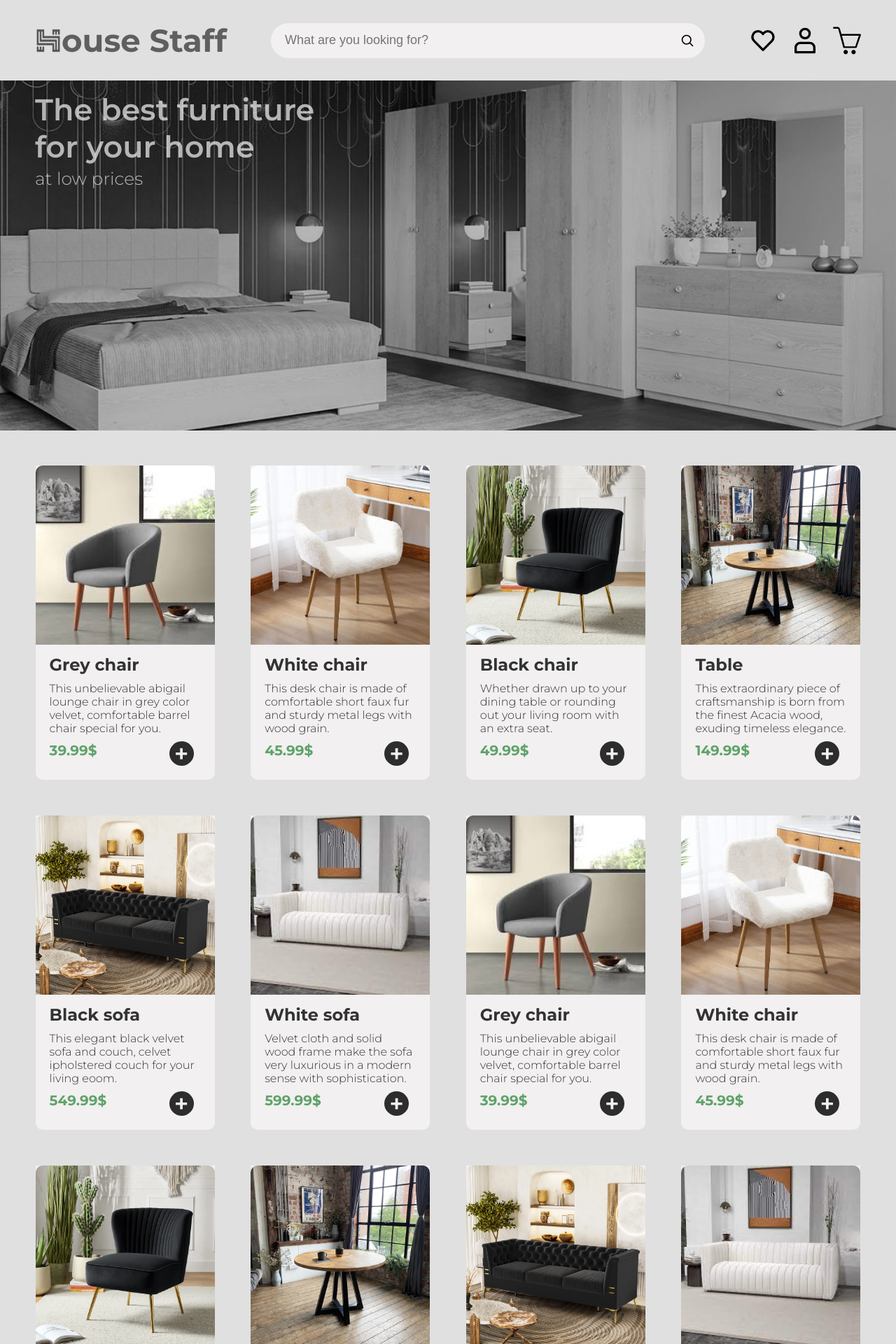
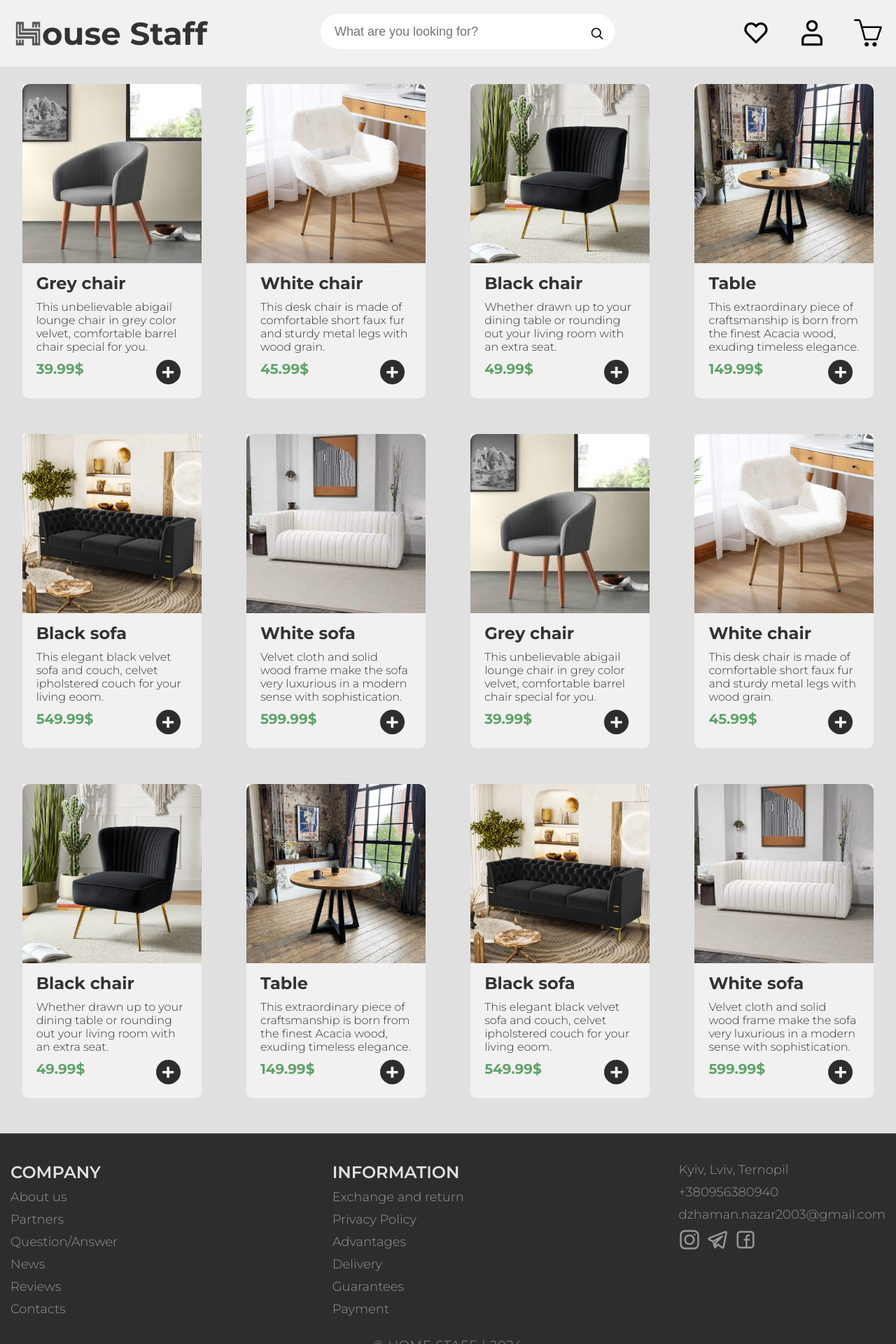
Before and after one commit to Dzhaman-Nazarii/furniture-store, a React (Create React App) app: page / in a window 1280 px wide. Shown: the top 1920 px of the page at 70% size. Built offline with nearby package versions, Linux system fonts and the light colour scheme.

Commit message:
improve style, add container, fixed header

```diff
--- a/src/components/app/App.module.css
+++ b/src/components/app/App.module.css
@@ -1,4 +1,36 @@
-.wrapper {
+.app_wrapper {
+	width: 100%;
+	margin: 0 auto;
+	position: relative;
+}
+
+.app_header {
+	position: fixed;
+	margin: 0 auto;
+	width: 100%;
+	background: #f2f0f0;
+	z-index: 1000;
+}
+
+.app_header_content {
 	width: 1280px;
-	margin: 50px auto;
+	margin: 0 auto;
 }
+
+.app_main {
+	padding-top: 120px;
+	width: 1280px;
+	margin: 0 auto;
+}
+
+.app_footer {
+	background: #2d2d2d;
+	padding: 40px 0 20px;
+	border-top: 1px solid rgba(255, 255, 255, 0.1);
+	border-bottom: 1px solid rgba(255, 255, 255, 0.1);
+}
+
+.app_footer_content {
+	width: 1280px;
+	margin: 0 auto;
+}
--- a/src/components/app/App.tsx
+++ b/src/components/app/App.tsx
@@ -1,3 +1,4 @@
+import css from "./App.module.css";
 import { Routes, Route } from "react-router-dom";
 import { Home } from "../../pages/Home";
 import { Favourite } from "../../pages/Favourite";
@@ -9,8 +10,13 @@ import { Profile } from "../../pages/Profile";
 
 export const App: FC = () => {
 	return (
-		<>
+		<div className={css.app_wrapper}>
+			<header className={css.app_header}>
+				<div className={css.app_header_content}>
 					<Header />
+				</div>
+			</header>
+			<main className={css.app_main}>
 				<Routes>
 					<Route
 						path="/favourite"
@@ -29,7 +35,12 @@ export const App: FC = () => {
 						Component={Home}
 					/>
 				</Routes>
+			</main>
+			<footer className={css.app_footer}>
+				<div className={css.app_footer_content}>
 					<Footer />
-		</>
+				</div>
+			</footer>
+		</div>
 	);
 };
--- a/src/components/footer/Footer.module.css
+++ b/src/components/footer/Footer.module.css
@@ -1,20 +1,9 @@
-.footer {
-	background: #2d2d2d;
-    padding: 40px 0 20px;
-	border-top: 1px solid rgba(255, 255, 255, 0.1);
-    border-bottom: 1px solid rgba(255, 255, 255, 0.1);
-}
-
 .footer_top {
 	margin: 0 auto;
 	padding: 0 15px;
 	display: flex;
 	flex-wrap: wrap;
-	justify-content: space-evenly;
-}
-
-.footer_colummn {
-    border-left: 1px solid rgba(255, 255, 255, 0.1);
+	justify-content: space-between;
 }
 
 .footer_title {
--- a/src/components/footer/Footer.tsx
+++ b/src/components/footer/Footer.tsx
@@ -6,36 +6,29 @@ import facebookSvg from "../../img/facebook.svg";
 
 export const Footer: FC = () => {
 	return (
-		<footer className={css.footer}>
+		<>
 			<div className={css.footer_top}>
 				<div className={css.footer_container}>
-					<div className={css.footer_colummn}>
 					<h3 className={css.footer_title}>Company</h3>
 					<nav className={css.footer_nav}>
 						<ul className={css.footer_list}>
 							<li className={css.footer_item}>About us</li>
 							<li className={css.footer_item}>Partners</li>
-								<li className={css.footer_item}>
-									Question/Answer
-								</li>
+							<li className={css.footer_item}>Question/Answer</li>
 							<li className={css.footer_item}>News</li>
 							<li className={css.footer_item}>Reviews</li>
 							<li className={css.footer_item}>Contacts</li>
 						</ul>
 					</nav>
 				</div>
-				</div>
 				<div className={css.footer_container}>
-					<div className={css.footer_colummn}>
 					<h3 className={css.footer_title}>Information</h3>
 					<nav className={css.footer_nav}>
 						<ul className={css.footer_list}>
 							<li className={css.footer_item}>
 								Exchange and return
 							</li>
-								<li className={css.footer_item}>
-									Privacy Policy
-								</li>
+							<li className={css.footer_item}>Privacy Policy</li>
 							<li className={css.footer_item}>Advantages</li>
 							<li className={css.footer_item}>Delivery</li>
 							<li className={css.footer_item}>Guarantees</li>
@@ -43,9 +36,7 @@ export const Footer: FC = () => {
 						</ul>
 					</nav>
 				</div>
-				</div>
 				<div className={css.footer_container}>
-					<div className={css.footer_colummn}>
 					<nav className={css.footer_nav}>
 						<ul className={css.footer_list}>
 							<li className={css.footer_item}>
@@ -95,10 +86,9 @@ export const Footer: FC = () => {
 					</nav>
 				</div>
 			</div>
-			</div>
 			<div className={css.footer_bottom}>
 				<p className={css.footer_copy}>&copy; Home Staff | 2024</p>
 			</div>
-		</footer>
+		</>
 	);
 };
--- a/src/components/header/Header.module.css
+++ b/src/components/header/Header.module.css
@@ -1,71 +1,49 @@
-.header_menu {
+.header_content {
 	display: flex;
-	align-items: center;
-	margin: 30px 30px 0 30px;
 	justify-content: space-between;
+	padding-top: 20px;
+	padding-bottom: 20px;
 }
 
 .header_logotype {
 	margin-left: 20px;
-	display: inline-flex;
+	display: flex;
 	align-items: center;
 	justify-content: center;
 }
 
 .header_title {
-	color: #5F5F61;
+	color: #333;
 	text-decoration: none;
 	font-weight: 700;
 	font-size: 45px;
+	transition: color 0.3s ease;
 }
 
 .header_logo {
-	width: 38px;
-	height: 38px;
+	width: 40px;
+	height: 40px;
 }
 
 .header_nav {
 	padding-top: 7px;
-	font-size: 25px;
-	float: right;
+	font-size: 20px;
+}
+
+.header_nav a {
+	color: #333;
+	text-decoration: none;
+	margin-left: 20px;
+	transition: color 0.3s ease;
 }
 
 .header_icon {
 	margin-right: 20px;
 	width: 40px;
 	height: 40px;
+	transition: transform 0.3s ease;
 }
 
-.header_presentation {
-	margin: 30px 0 50px 0;
-	background: url("/src/img/bg.jpg") no-repeat;
-	width: 100%;
-	height: 500px;
-	background-size: cover;
-	background-position: 40% 60%;
-	background-blend-mode: multiply;
-	background-color: #bcbcbc;
-	position: relative;
+.header_icon:hover {
+	transform: scale(1.1);
 }
-
-.header_presentation::after {
-	content: "The best furniture for your home";
-	position: absolute;
-	top: 15px;
-	left: 50px;
-	width: 400px;
-	font-size: 43px;
-	font-weight: 600;
-	color: rgba(255, 255, 255, 0.668);
-}
-
-.header_presentation::before {
-	content: "at low prices";
-	position: absolute;
-	top: 125px;
-	left: 50px;
-	width: 300px;
-	font-size: 25px;
-	font-weight: 300;
-	color: rgba(255, 255, 255, 0.668);
-}
--- a/src/components/header/Header.tsx
+++ b/src/components/header/Header.tsx
@@ -9,8 +9,7 @@ import logoImg from "../../img/logo.png";
 
 export const Header: FC = () => {
 	return (
-		<header>
-			<div className={css.header_menu}>
+		<div className={css.header_content}>
 				<div className={css.header_logotype}>
 					<img
 						className={css.header_logo}
@@ -55,8 +54,6 @@ export const Header: FC = () => {
 						/>
 					</Link>
 				</nav>
-			</div>
-			<div className={css.header_presentation}></div>
-		</header>
+		</div>
 	);
 };
--- a/src/components/products/Products.module.css
+++ b/src/components/products/Products.module.css
@@ -2,7 +2,7 @@
 	width: 100%;
 	display: flex;
 	flex-wrap: wrap;
-	justify-content: space-evenly;
+	justify-content: space-around;
 	gap: 1px;
 }
 
--- a/src/components/search/Search.module.css
+++ b/src/components/search/Search.module.css
@@ -4,13 +4,13 @@
   }
 
   .search_input {
-	width: 600px;
+	width: 400px;
 	height: 50px;
 	border-radius: 30px;
 	padding-left: 20px;
 	font-size: 18px;
 	border: none;
-	background: #f2f0f0;
+	background: #ffffff;
 	color: #4e4e4e;
   }
 
--- a/src/pages/Home.tsx
+++ b/src/pages/Home.tsx
@@ -1,10 +1,8 @@
-import React from 'react'
-import { Products } from '../components/products/Products'
+import { FC } from "react";
+import { Products } from "../components/products/Products";
 
-export const Home = () => {
-  return (
-	<>
-		<Products/>
-	</>
-  )
-}
+export const Home: FC = () => {
+	return <>
+	<Products/>
+	</>;
+};
```
Lines whose indentation alone changed are shown as unchanged.
